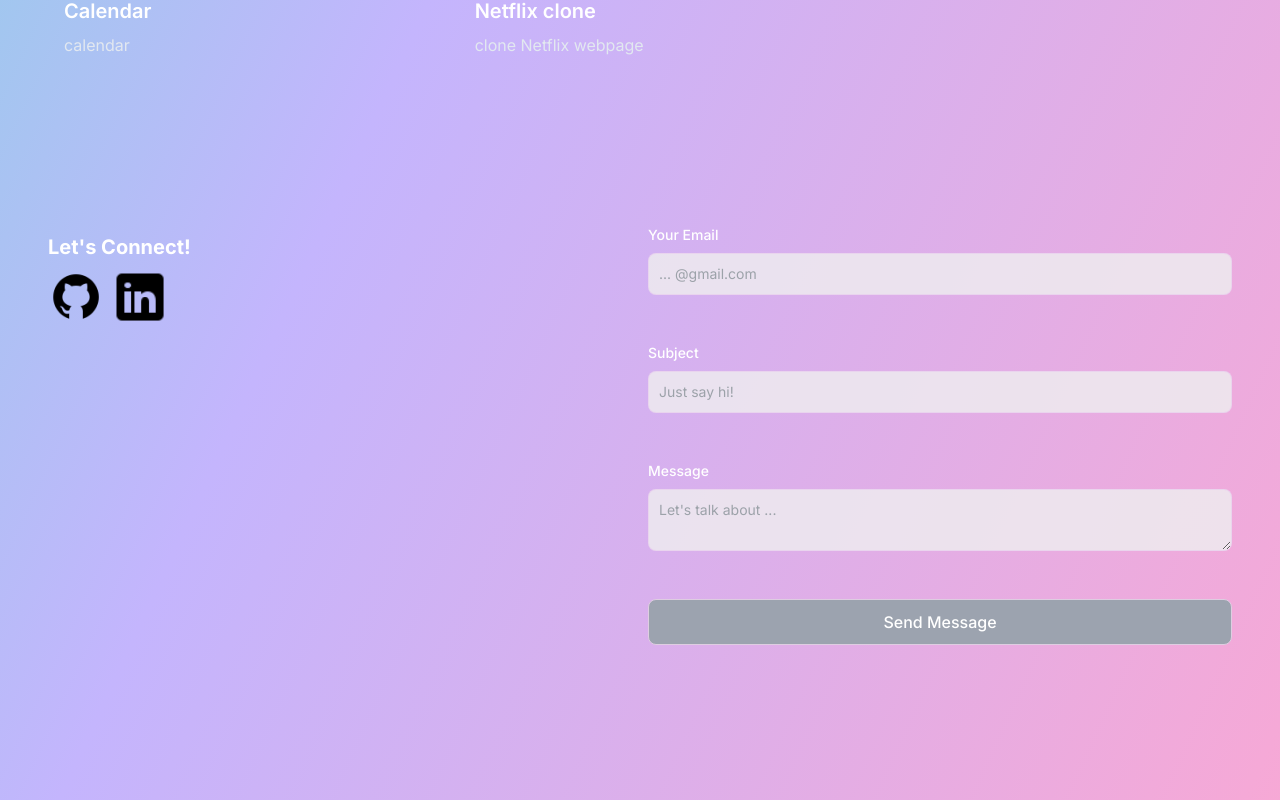
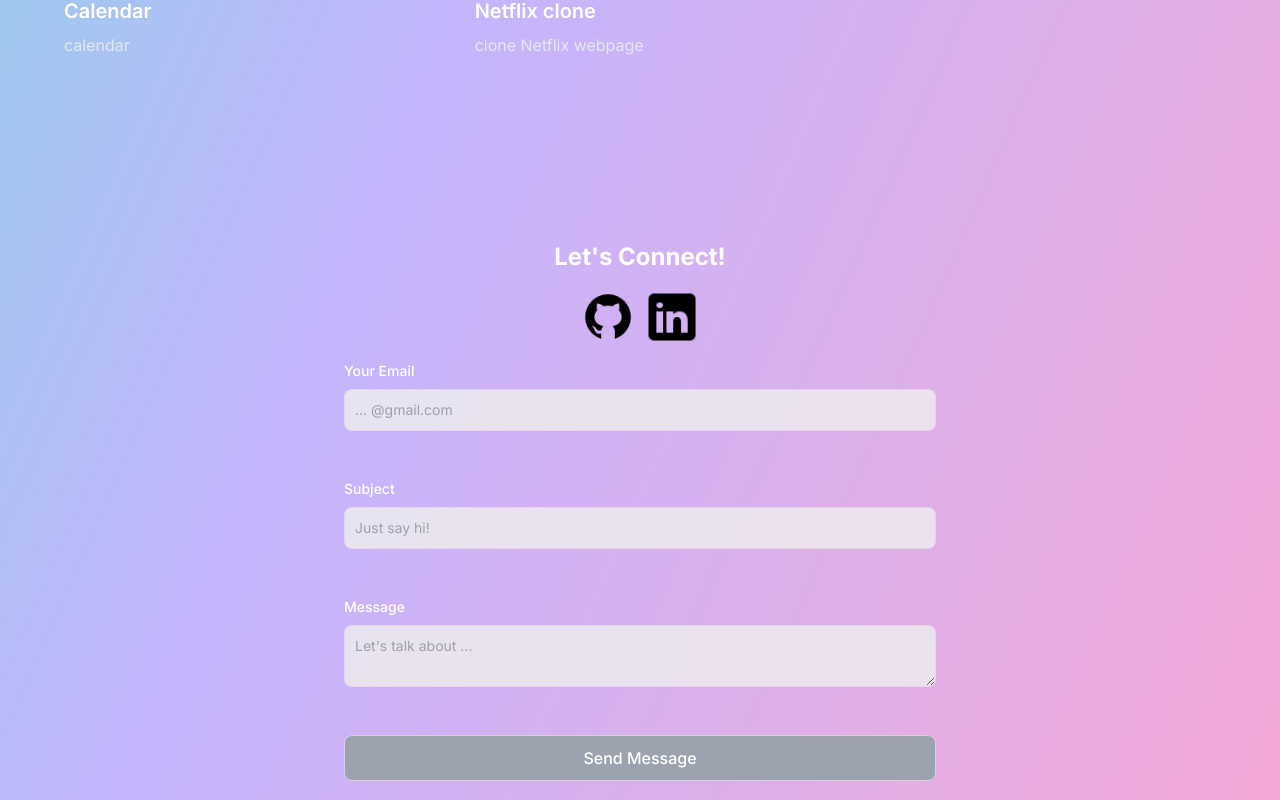
Before and after one commit to yuhyunjeong/portfolio-website, a Next.js app in the folder portfolio-website/: page / in a window 1280 px wide. Shown: the part 1840-2640 px from the top of the page. Built offline with nearby package versions, Linux system fonts and the light colour scheme.

Commit message:
email justify-items center

```diff
--- a/portfolio-website/app/components/EmailSection.jsx
+++ b/portfolio-website/app/components/EmailSection.jsx
@@ -38,14 +38,13 @@ const EmailSection = () => {
   };
 
   return (
-    <section
-      id="contact"
-      className="grid md:grid-cols-2 my-12 md:my-12 py-24 gap-4"
-    >
-      <div>
-        <h5 className="text-white text-xl font-bold my-2">Let's Connect!</h5>
+    <section id="contact" className="grid my-12 md:my-12 py-24 gap-4">
+      <div className="flex flex-col">
+        <h5 className="flex justify-center items-center text-white text-2xl font-bold my-4">
+          Let's Connect!
+        </h5>
         <p></p>
-        <div className="socials flex flex-row gap-2">
+        <div className="socials flex justify-center gap-2 mb-4">
           <Link href="https://github.com/yuhyunjeong/">
             <div className="relative w-14 h-14">
               <Image src="/github-icon.png" alt="Github Icon" layout="fill" />
@@ -61,10 +60,12 @@ const EmailSection = () => {
             </div>
           </Link>
         </div>
-      </div>
-      <div>
-        <form className="flex flex-col gap-6" onSubmit={handleSubmit}>
-          <div className="mb-6">
+
+        <form
+          className="flex flex-col gap-6 justify-center items-center"
+          onSubmit={handleSubmit}
+        >
+          <div className="mb-6 w-1/2">
             <label
               htmlFor="email"
               className="text-white block mb-2 text-sm font-medium"
@@ -80,7 +81,7 @@ const EmailSection = () => {
               placeholder="... @gmail.com"
             />
           </div>
-          <div className="mb-6">
+          <div className="mb-6 w-1/2">
             <label
               htmlFor="subject"
               className="text-white block mb-2 text-sm font-medium"
@@ -96,7 +97,7 @@ const EmailSection = () => {
               placeholder="Just say hi!"
             />
           </div>
-          <div className="mb-6">
+          <div className="mb-6 w-1/2">
             <label
               htmlFor="message"
               className="text-white block mb-2 text-sm font-medium"
@@ -114,7 +115,7 @@ const EmailSection = () => {
           </div>
           <button
             type="submit"
-            className="bg-gray-400 border border-[#decde1] hover:bg-primary-600 text-white font-medium py-2.5 px-5 rounded-lg w-full"
+            className="bg-gray-400 border border-[#decde1] hover:bg-primary-600 text-white font-medium py-2.5 px-5 rounded-lg w-1/2"
           >
             Send Message
           </button>
```
